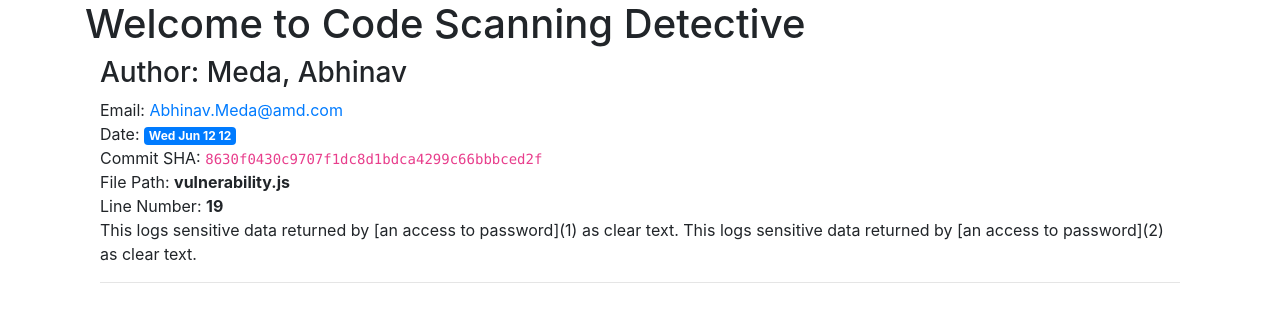
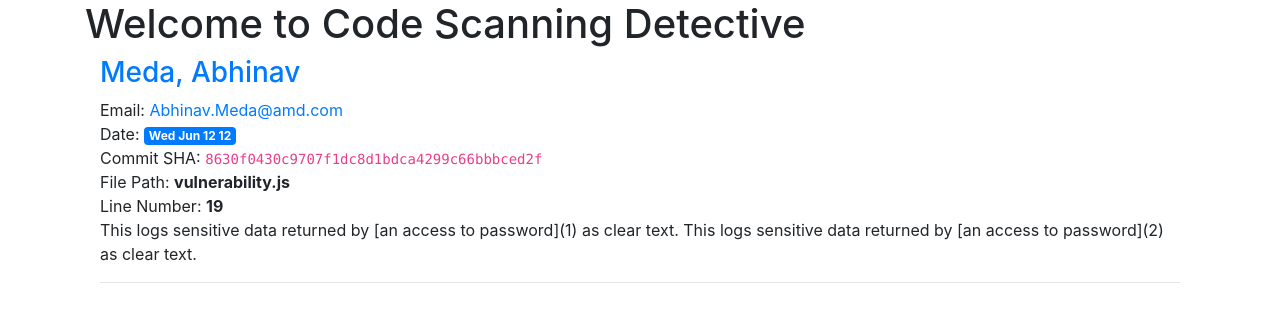
Before and after one commit to abhimeda/code_scanning_hackathon, a Flask app: page / in a window 1280 px wide. Shown: the part 56-378 px from the top of the page. Run offline with Flask 3, Linux system fonts and the light colour scheme; some libraries are stand-ins or nearby versions.

Commit message:
make author tag on webpage linkable

```diff
--- a/templates/index.html
+++ b/templates/index.html
@@ -5,7 +5,9 @@
     <div class="container">
         {% for post in posts %}
             <div class="post">
-                <h3>Author: {{ post['author'] }}</h3>
+                <a href="#">
+					<h3>{{ post['author'] }}</h3>
+				</a>
                 <div class="email">Email: <a href="mailto:{{ post['email'] }}">{{ post['email'] }}</a></div>
                 <div class="date">Date: <span class="badge badge-primary">{{ post['date'] }}</span></div>
                 <div class="commit">Commit SHA: <code>{{ post['sha'] }}</code></div>
```
